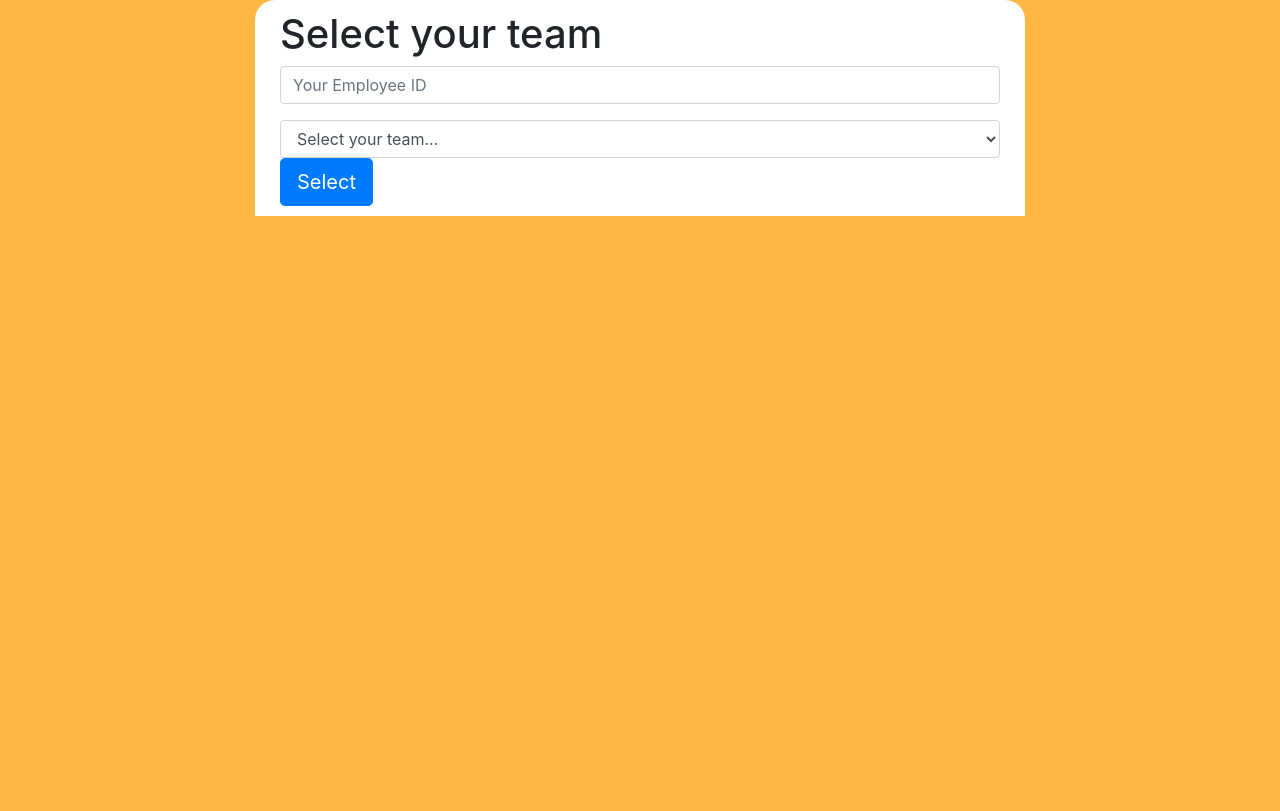
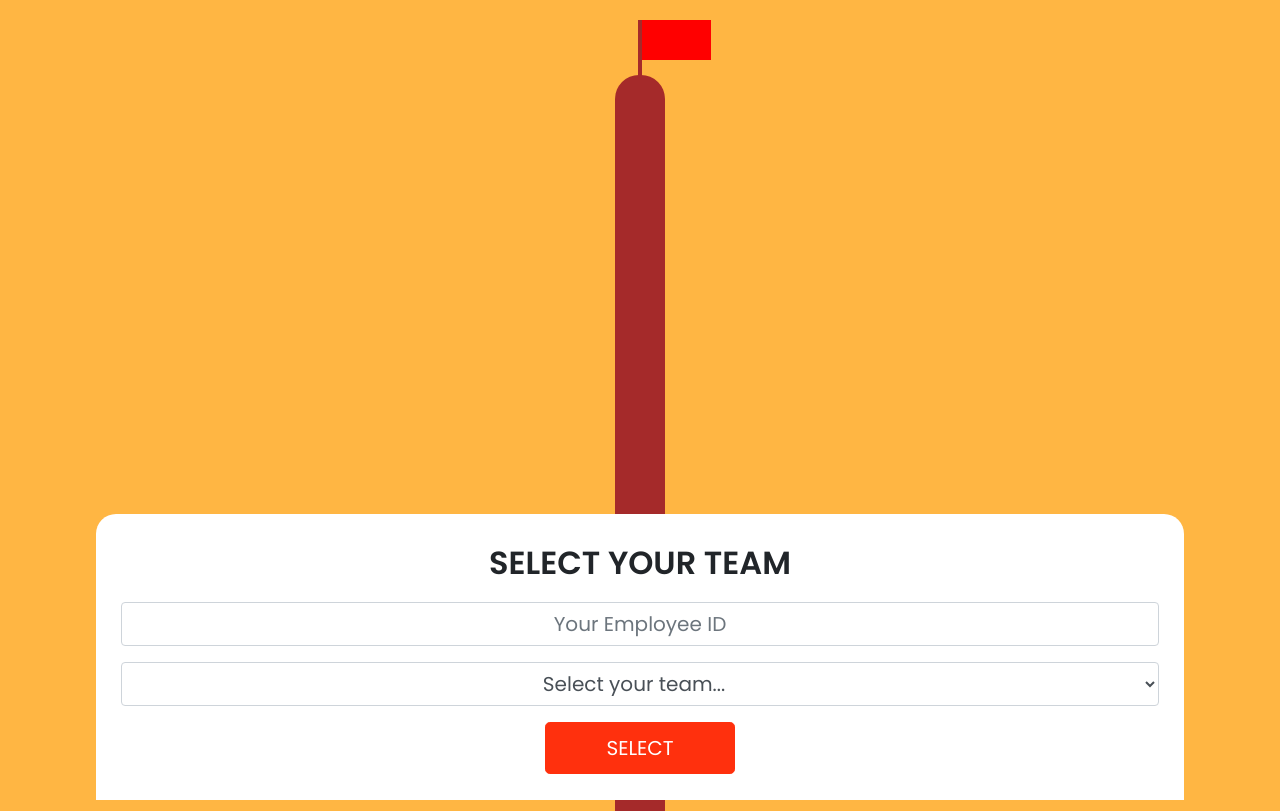
Before and after one commit to thambaru/lissanagaha, a Laravel app: a page that uses resources/views/solve.blade.php in a window 1280 px wide. Before the commit the page ends 216 px from the top, so only its background shows below. Run offline with Laravel 8, Linux system fonts and the light colour scheme; data that the repository does not hold is empty.

Commit message:
Style the page

```diff
--- a/public/css/main.css
+++ b/public/css/main.css
@@ -1,5 +1,6 @@
 body {
   background-color: #ffb643;
+  font-family: "Poppins";
 }
 
 .main-container {
@@ -12,6 +13,38 @@ body {
   background-color: #fff;
   border-top-right-radius: 20px;
   border-top-left-radius: 20px;
+  position: fixed;
+  width: 85vw;
+  left: 0;
+  right: 0;
+  margin: auto;
+  bottom: 0;
+}
+
+.sash h2 {
+  font-weight: 600;
+  text-transform: uppercase;
+  text-align: center;
+  margin: 20px 0;
+}
+
+.sash .btn-primary {
+  margin: 16px auto;
+  display: block;
+  padding: 10px 60px;
+  background-color: #ff300d;
+  border-color: #ff300d;
+  text-transform: uppercase;
+}
+
+.sash .form-control {
+  font-size: 20px;
+  text-align: center;
+}
+
+.sash p {
+  font-size: 5rem;
+  font-weight: 300;
 }
 
 .lissanagaha {
--- a/public/css/main.scss
+++ b/public/css/main.scss
@@ -1,19 +1,47 @@
+$primary-color: #ff300d;
+
 body {
     background-color: #ffb643;
+    font-family: "Poppins";
 }
 .main-container {
     max-width: 800px;
     margin: 0 auto;
 }
 .sash {
-    // position: absolute;
     padding: 10px 25px;
     background-color: #fff;
-    // width: 100%;
     border-top-right-radius: 20px;
     border-top-left-radius: 20px;
-    // margin-left: 10px;
-    // margin-right: 10px;
+    position: fixed;
+    width: 85vw;
+    left: 0;
+    right: 0;
+    margin: auto;
+    bottom: 0;
+    h2 {
+        font-weight: 600;
+        text-transform: uppercase;
+        text-align: center;
+        margin: 20px 0;
+    }
+    .btn-primary {
+        margin: 16px auto;
+        display: block;
+        padding: 10px 60px;
+        background-color: $primary-color;
+        border-color: $primary-color;
+        text-transform: uppercase;
+    }
+    .form-control {
+        font-size: 20px;
+        text-align: center;
+    }
+
+    p {
+        font-size: 5rem;
+        font-weight: 300;
+    }
 }
 
 .lissanagaha {
@@ -55,7 +83,7 @@ body {
                 padding: 5px 20px;
                 border-radius: 5px;
             }
-            .arrow{
+            .arrow {
                 width: 50vw;
                 background: #ffffff;
                 height: 3px;
@@ -64,10 +92,10 @@ body {
                 z-index: -1;
             }
         }
-        .team.right{
+        .team.right {
             left: initial;
             right: 15px;
-            .arrow{
+            .arrow {
                 right: 0;
             }
         }
--- a/resources/views/layouts/main.blade.php
+++ b/resources/views/layouts/main.blade.php
@@ -6,6 +6,7 @@
     <meta name="viewport" content="width=device-width, initial-scale=1.0">
     <title>Dialog Digial Avurudu - Lissana Gaha</title>
     <link rel="stylesheet" href="https://stackpath.bootstrapcdn.com/bootstrap/4.4.1/css/bootstrap.min.css" integrity="sha384-Vkoo8x4CGsO3+Hhxv8T/Q5PaXtkKtu6ug5TOeNV6gBiFeWPGFN9MuhOf23Q9Ifjh" crossorigin="anonymous">
+    <link href="https://fonts.googleapis.com/css2?family=Poppins:wght@300;400;600&display=swap" rel="stylesheet">
     <link rel="stylesheet" href="{{asset('css/main.css')}}">
 </head>
 
--- a/resources/views/solve.blade.php
+++ b/resources/views/solve.blade.php
@@ -1,5 +1,10 @@
 @extends('layouts.main')
 @section('content')
+<div class="lissanagaha">
+    <div class="flag"></div>
+    <div class="pole"></div>
+</div>
+
 <div class="sash">
     <div class="row">
         <div class="col">
@@ -20,8 +25,8 @@
             @if (Cookie::get('userID') !== null)
             <form action="{{route('answer.store')}}" method="POST" id="answerForm">
                 {{csrf_field()}}
-                <section id="quiz">
-                    <h1>Solve this quick</h1>
+                <section id="quiz" class="text-center">
+                    <h2>Solve this quick</h2>
                     <p class="quiz">{{$question}}</p>
                     <input type="hidden" class="form-control" name="q" value="{{$q}}">
                     <input type="text" class="form-control" id="answer" name="answer" {{$lg::isEligible()?'':'disabled'}}>
@@ -43,7 +48,7 @@
             </form>
             @else
             <section id="teamSelect">
-                <h1>Select your team</h1>
+                <h2>Select your team</h2>
                 <form action="{{route('user.store')}}" method="POST">
                     {{csrf_field()}}
                     <input type="hidden" class="form-control mb-3" name="ip" placeholder="Your Employee ID" value="{{$_SERVER['REMOTE_ADDR']}}">
```
Also changed, not shown: 1 other file.
